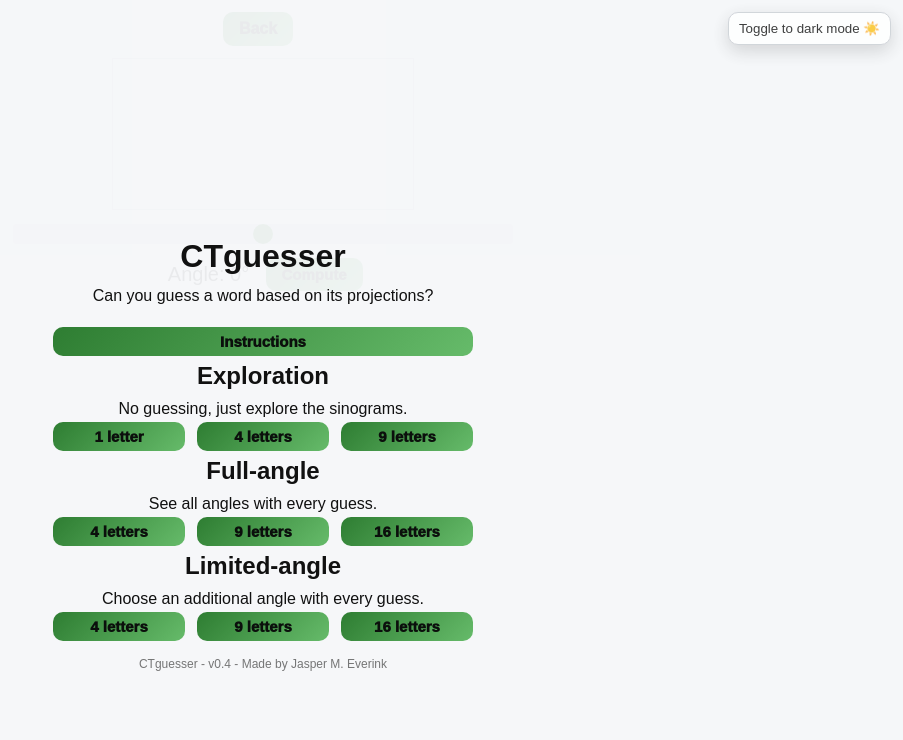
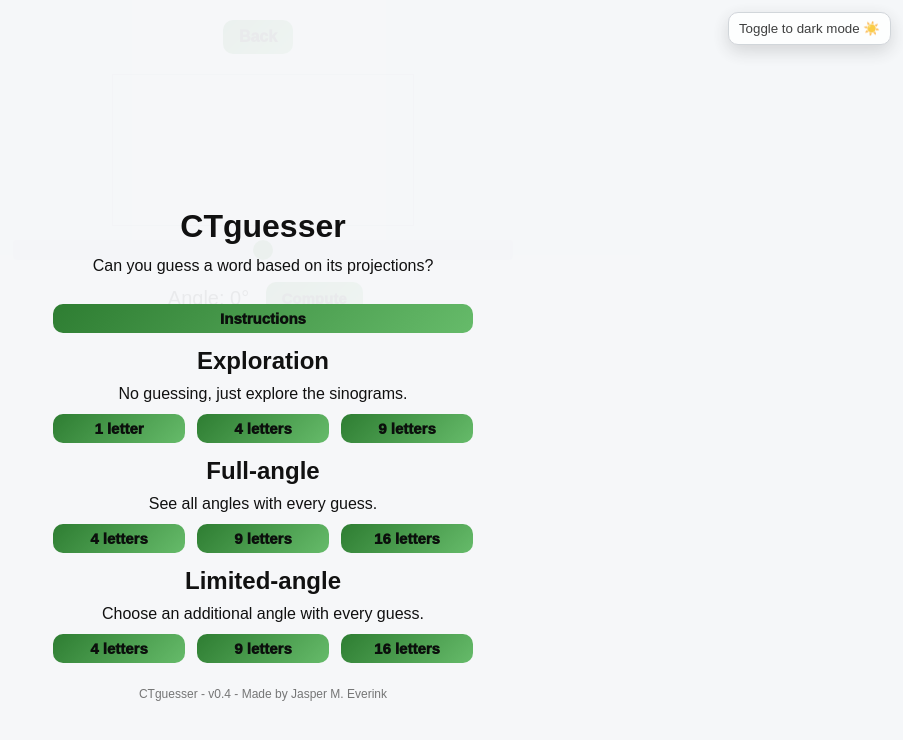
Before and after one commit to jeverink/jeverink.github.io, a Jekyll site: the page other/CTguesser/index.html, which Jekyll copies as it is, in a window 1280 px wide. Shown: the top 740 px of the page, without its empty margins (377-1280 px from the left). Built offline with Jekyll 4.4.1, drawn with Linux system fonts in a browser that asks for light colours.

Commit message:
CTguesser: minor tweak

```diff
--- a/other/CTguesser/css/intro_style.css
+++ b/other/CTguesser/css/intro_style.css
@@ -65,6 +65,8 @@
   color: var(--btn-text);
   font-size: 15px;
   font-weight: 1000;
+  margin-bottom: 0.5em;
+  margin-top: 0.5em;
 }
 
 #introFooter {
```
